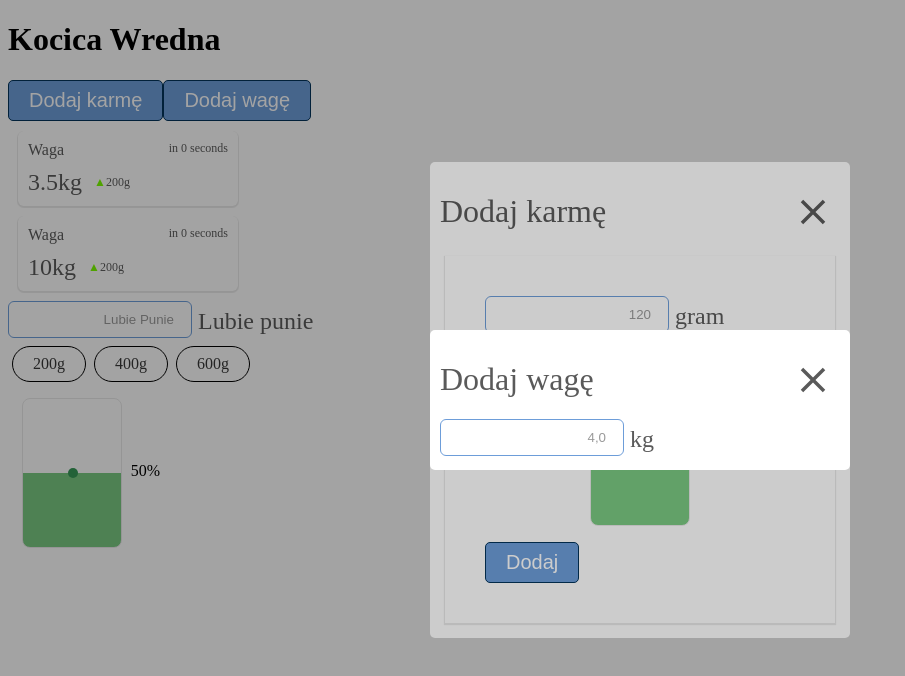
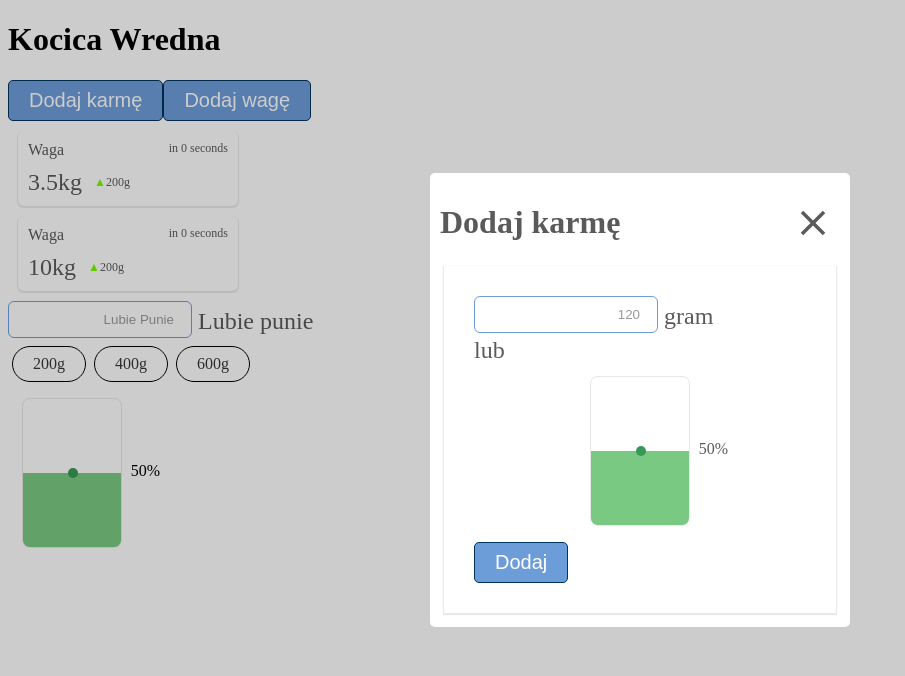
Before and after one commit to anncst/Punia, a React (Create React App) app in the folder frontend/: page / in a window 1280 px wide. Both pictures are taken after a click on the button "Dodaj karmę". Shown: the top 676 px of the page, without its empty margins (0-905 px from the left). Built offline with nearby package versions, Linux system fonts and the light colour scheme.

Commit message:
created FoodModal and fixed problems

```diff
--- a/frontend/src/App.js
+++ b/frontend/src/App.js
@@ -14,25 +14,22 @@ import { AddWeightModal } from './components/AddWeightModal/AddWeightModal'
 function App() {
   const [chosen, setChosen] = useState()
   const [value, setValue] = useState(50)
-  const [isModalOpen, setModalOpen] = useState(false)
+  const [isFoodModalOpen, setFoodModalOpen] = useState(false)
+  const [isWeightModalOpen, setWeightModalOpen] = useState(false)
   return (
     <div>
       <Home />
-      <Button onClick={() => setModalOpen(true)}>Dodaj karmę</Button>
-      {isModalOpen && (
-        <Modal
-          onClose={() => setModalOpen(false)}
-          title="Dodaj karmę"
-          content={<AddFoodModal />}
-        />
+      <Button onClick={() => setFoodModalOpen(true)}>Dodaj karmę</Button>
+      {isFoodModalOpen && (
+        <Modal onClose={() => setFoodModalOpen(false)} title="Dodaj karmę">
+          <AddFoodModal />
+        </Modal>
       )}
-      <Button onClick={() => setModalOpen(true)}>Dodaj wagę</Button>
-      {isModalOpen && (
-        <Modal
-          onClose={() => setModalOpen(false)}
-          title="Dodaj wagę"
-          content={<AddWeightModal />}
-        />
+      <Button onClick={() => setWeightModalOpen(true)}>Dodaj wagę</Button>
+      {isWeightModalOpen && (
+        <Modal onClose={() => setWeightModalOpen(false)} title="Dodaj wagę">
+          <AddWeightModal />
+        </Modal>
       )}
       <InfoBox
         text="Waga"
--- a/frontend/src/components/AddFoodModal/AddFoodModal.module.scss
+++ b/frontend/src/components/AddFoodModal/AddFoodModal.module.scss
@@ -5,8 +5,8 @@
 }
 
 .form {
-  margin: 5px;
-  padding: 40px;
+  margin: 4px;
+  padding: 30px;
   box-shadow: 0px 1px 1px 1px $shadow;
   display: flex;
   flex-direction: column;
--- a/frontend/src/components/Modal/Modal.js
+++ b/frontend/src/components/Modal/Modal.js
@@ -3,7 +3,7 @@ import PropTypes from 'prop-types'
 import CloseIcon from '@material-ui/icons/Close'
 import styles from './Modal.module.scss'
 
-const Modal = ({ onClose, content, title }) => {
+const Modal = ({ onClose, children, title }) => {
   const stopEventPropagation = (event) => {
     event.stopPropagation()
   }
@@ -17,7 +17,7 @@ const Modal = ({ onClose, content, title }) => {
             <CloseIcon fontSize="inherit" />
           </button>
         </div>
-        {content}
+        {children}
       </div>
     </div>
   )
@@ -26,6 +26,6 @@ const Modal = ({ onClose, content, title }) => {
 Modal.propTypes = {
   onClose: PropTypes.func,
   title: PropTypes.string,
-  content: PropTypes.object,
+  children: PropTypes.node,
 }
 export default Modal
--- a/frontend/src/components/Modal/Modal.module.scss
+++ b/frontend/src/components/Modal/Modal.module.scss
@@ -41,26 +41,3 @@
 .closeButton:hover {
   color: black;
 }
-
-.title {
-  font-weight: normal;
-}
-
-.form {
-  margin: 5px;
-  padding: 40px;
-  box-shadow: 0px 1px 1px 1px $shadow;
-  display: flex;
-  flex-direction: column;
-  justify-content: flex-start;
-  height: 100%;
-}
-
-.slider {
-  display: flex;
-  align-self: center;
-}
-
-.orText {
-  font-size: 24px;
-}
```
